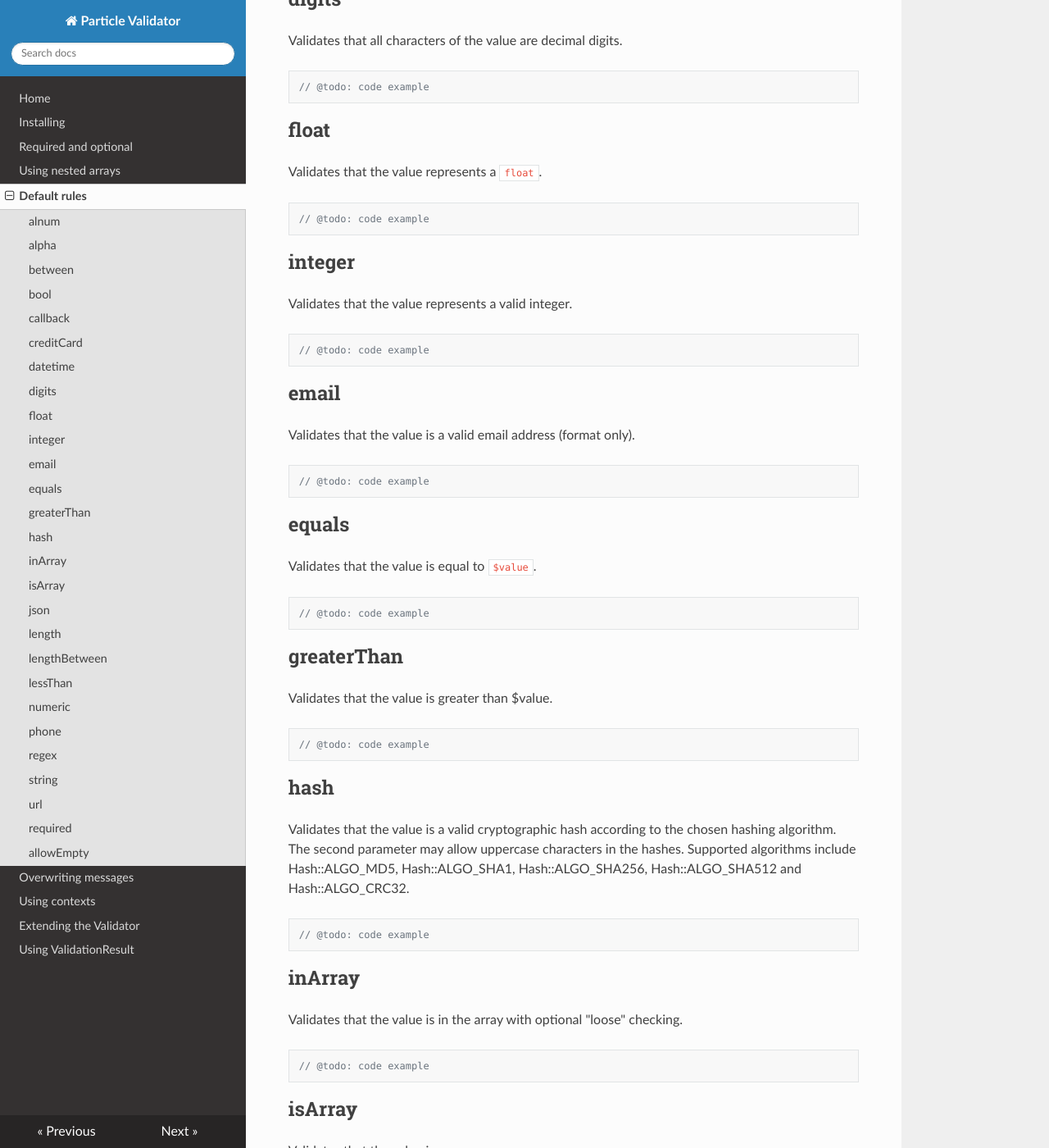
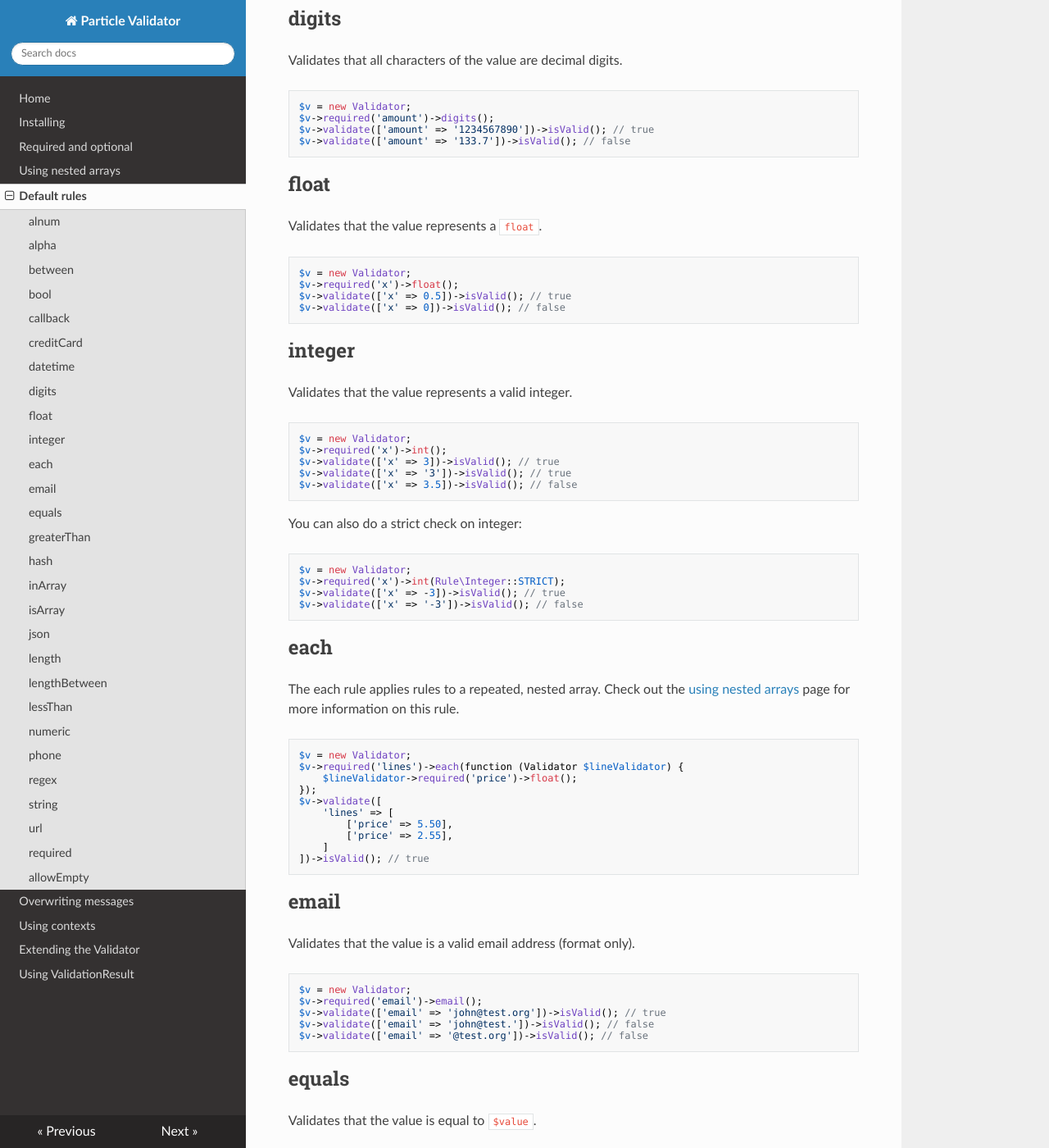
Before and after one commit to particle-php/Validator, an MkDocs documentation site: the page built from docs/rules.md, in a window 1280 px wide and 1400 px high, scrolled down 3105 px. Shown: the whole window at 82% size. Built offline with MkDocs 1.6.1, drawn with Linux system fonts in a browser that asks for light colours; nearby versions of some CDN libraries; old or Windows-style settings are respelled for this version of MkDocs; some of the changed text lies outside the part shown.

Commit message:
Add digits, float, int, each, and email examples

````diff
--- a/docs/rules.md
+++ b/docs/rules.md
@@ -12,6 +12,7 @@ Particle\Validator tries to provide you the most common validations. An overview
 * [digits](#digits)()
 * [float](#float)()
 * [integer](#integer)($strict = false)
+* [each](#email)(callable $callable)
 * [email](#email)()
 * [equals](#equals)($value)
 * [greaterThan](#greaterthan)($value)
@@ -153,7 +154,10 @@ $v->validate(['datetime' => '2015-03-29 16:11'])->isValid(); // false
 Validates that all characters of the value are decimal digits.
 
 ```php
-// @todo: code example
+$v = new Validator;
+$v->required('amount')->digits();
+$v->validate(['amount' => '1234567890'])->isValid(); // true
+$v->validate(['amount' => '133.7'])->isValid(); // false
 ```
 
 ## float
@@ -161,7 +165,10 @@ Validates that all characters of the value are decimal digits.
 Validates that the value represents a `float`.
 
 ```php
-// @todo: code example
+$v = new Validator;
+$v->required('x')->float();
+$v->validate(['x' => 0.5])->isValid(); // true
+$v->validate(['x' => 0])->isValid(); // false
 ```
 
 ## integer
@@ -169,7 +176,39 @@ Validates that the value represents a `float`.
 Validates that the value represents a valid integer.
 
 ```php
-// @todo: code example
+$v = new Validator;
+$v->required('x')->int();
+$v->validate(['x' => 3])->isValid(); // true
+$v->validate(['x' => '3'])->isValid(); // true
+$v->validate(['x' => 3.5])->isValid(); // false
+```
+
+You can also do a strict check on integer:
+
+```php
+$v = new Validator;
+$v->required('x')->int(Rule\Integer::STRICT);
+$v->validate(['x' => -3])->isValid(); // true
+$v->validate(['x' => '-3'])->isValid(); // false
+```
+
+## each
+
+The each rule applies rules to a repeated, nested array. Check out the
+[using nested arrays](http://validator.particle-php.com/en/latest/nested-values/) page for more
+information on this rule.
+
+```php
+$v = new Validator;
+$v->required('lines')->each(function (Validator $lineValidator) {
+    $lineValidator->required('price')->float();
+});
+$v->validate([
+    'lines' => [
+        ['price' => 5.50],
+        ['price' => 2.55],
+    ]
+])->isValid(); // true
 ```
 
 ## email
@@ -177,7 +216,11 @@ Validates that the value represents a valid integer.
 Validates that the value is a valid email address (format only).
 
 ```php
-// @todo: code example
+$v = new Validator;
+$v->required('email')->email();
+$v->validate(['email' => 'john@test.org'])->isValid(); // true
+$v->validate(['email' => 'john@test.'])->isValid(); // false
+$v->validate(['email' => '@test.org'])->isValid(); // false
 ```
 
 ## equals
@@ -266,8 +309,8 @@ Validates that the value is numeric (so either a `float`, or an `integer`).
 
 Validates that the value is a valid phone number for `$countryCode`. Uses a library based on Google's `libphonenumber`.
 
-**Note:** If you want to use this rule, you must install the `giggsey/libphonenumber-for-php` package.
-Run `composer require giggsey/libphonenumber-for-php`.
+> **Note:** If you want to use this rule, you must install the `giggsey/libphonenumber-for-php` package.
+> Run `composer require giggsey/libphonenumber-for-php`.
 
 ```php
 // @todo: code example
````
Also changed, not shown: 3 other files.
